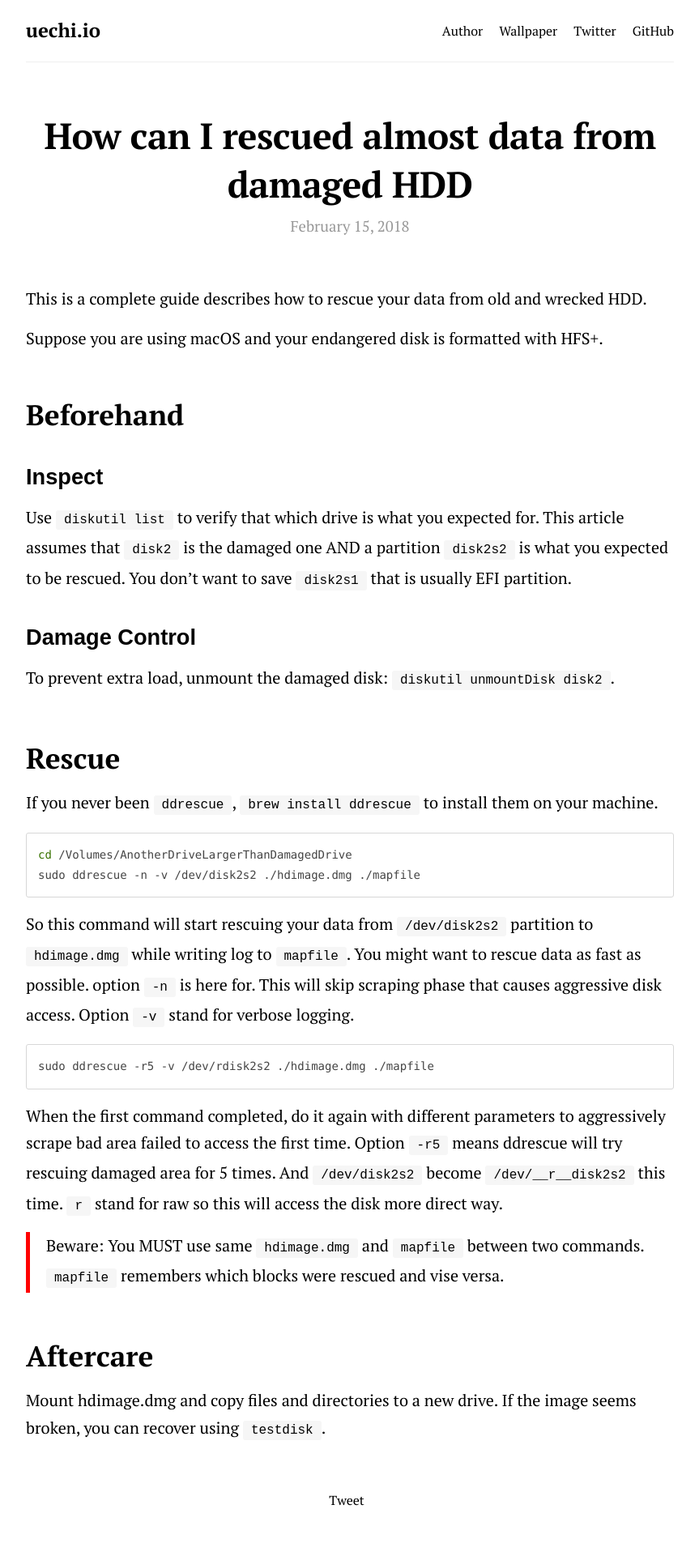
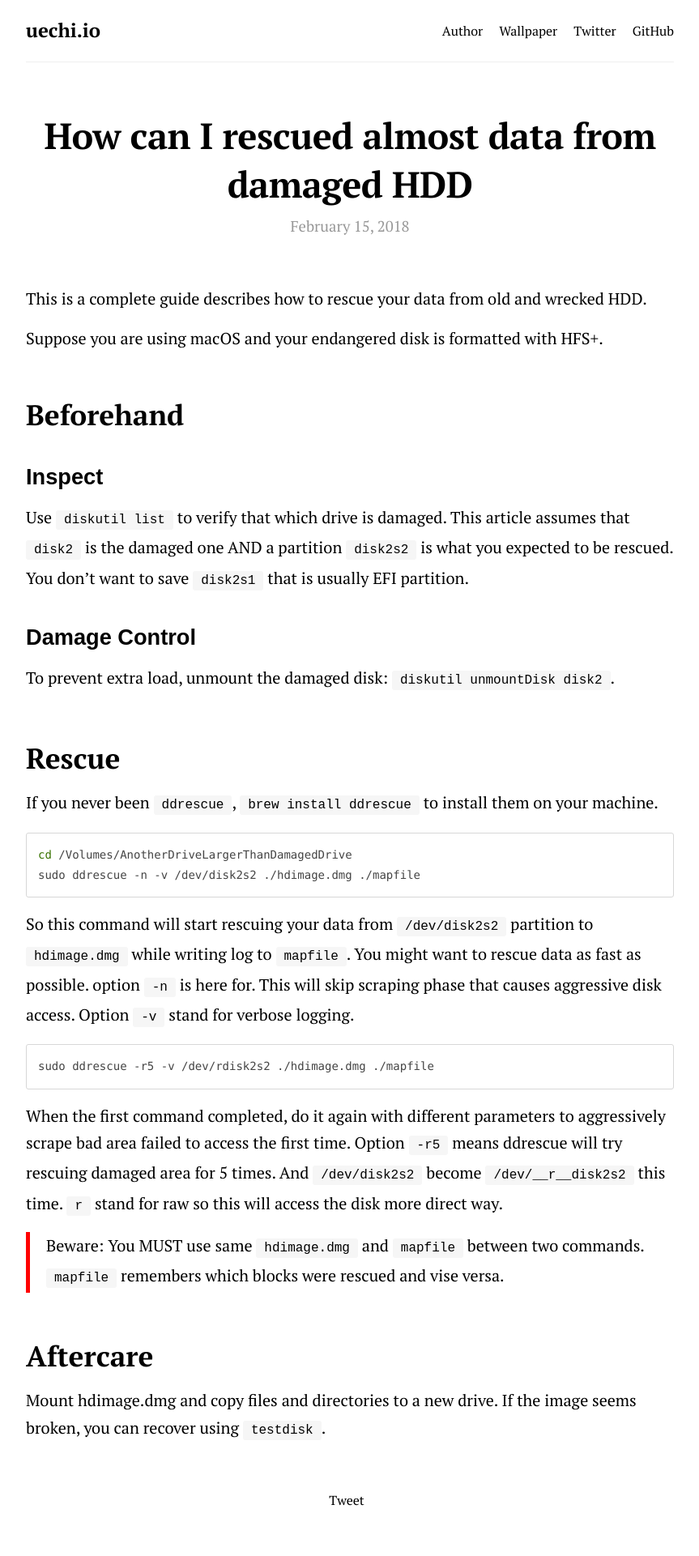
Before and after one commit to uetchy/uechi.io, a Jekyll site: the page built from _posts/2018-02-15-data-recovery.markdown, in a window 1280 px wide. Shown: the whole page at 81% size, without its empty margins (208-1071 px from the left). Built offline with Jekyll 4.4.1, drawn with Linux system fonts in a browser that asks for light colours; nearby versions of some CDN libraries; comment, search, counter and statistics services are not loaded.

Commit message:
Updated Data Recovery

```diff
--- a/_posts/2018-02-15-data-recovery.markdown
+++ b/_posts/2018-02-15-data-recovery.markdown
@@ -10,7 +10,7 @@ Suppose you are using macOS and your endangered disk is formatted with HFS+.
 # Beforehand
 
 ## Inspect
-Use `diskutil list` to verify that which drive is what you expected for.
+Use `diskutil list` to verify that which drive is damaged.
 This article assumes that `disk2` is the damaged one AND a partition `disk2s2` is what you expected to be rescued. You don't want to save `disk2s1` that is usually EFI partition.
 
 ## Damage Control
```
